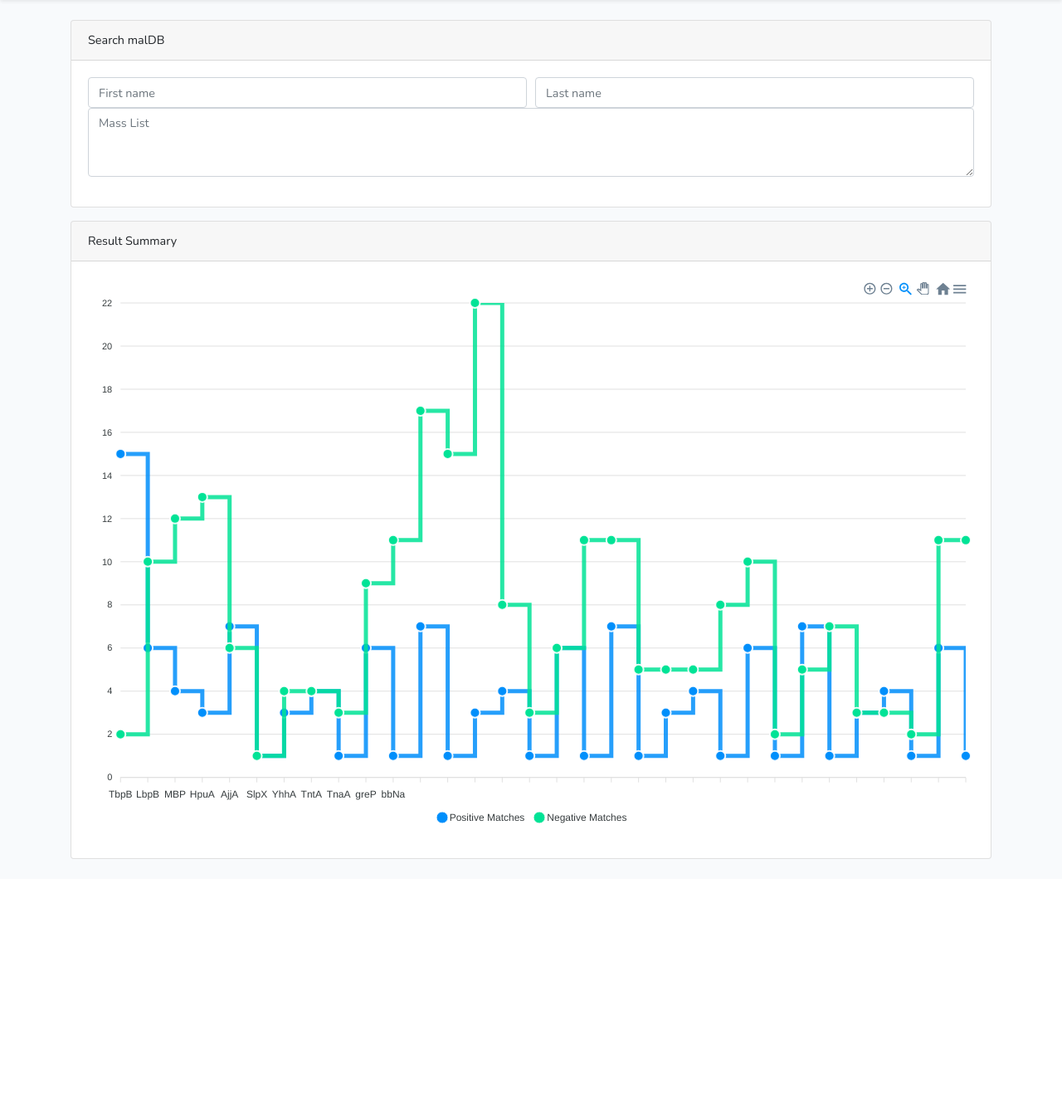
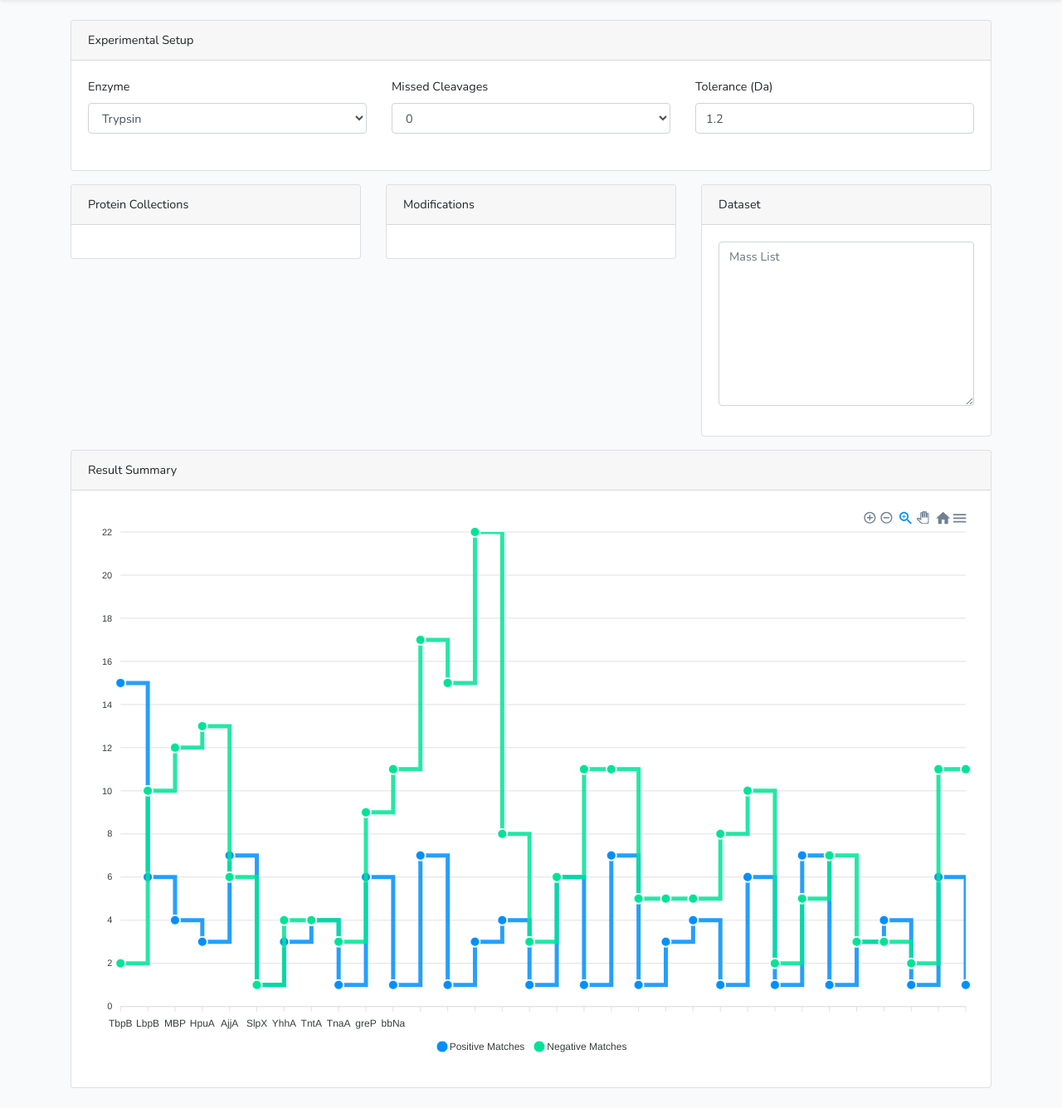
Before and after one commit to ostannick/maldb, a Laravel app: page /search in a window 1280 px wide. Shown: the part 55-1390 px from the top of the page at 83% size. Before the commit the page ends 1090 px from the top, so only its background shows below. Run offline with Laravel 8, Linux system fonts and the light colour scheme; data that the repository does not hold is empty; style sheets or scripts are compiled from the project's sources; some libraries are stand-ins or nearby versions.

Commit message:
Search form & proteome management

```diff
--- a/resources/views/layouts/app.blade.php
+++ b/resources/views/layouts/app.blade.php
@@ -84,6 +84,21 @@
         </nav>
 
         <main class="py-4">
+
+          <div class="container">
+            @if(session()->has('success'))
+                <div class="alert alert-success">
+                    {{ session()->get('success') }}
+                </div>
+            @endif
+
+            @if(session()->has('failure'))
+                <div class="alert alert-success">
+                    {{ session()->get('failure') }}
+                </div>
+            @endif
+          </div>
+
             @yield('content')
         </main>
     </div>
--- a/resources/views/search.blade.php
+++ b/resources/views/search.blade.php
@@ -5,39 +5,101 @@
     <div class="row justify-content-center">
         <div class="col-md-12">
             <div class="card">
-                <div class="card-header">{{ __('Search malDB') }}</div>
+                <div class="card-header">{{ __('Experimental Setup') }}</div>
 
                 <div class="card-body">
 
+                  <!--FORM-->
                   <div class="row">
+
                     <div class="col-12">
-                      <form>
-                        <div class="form-row">
-                          <div class="col">
-                            <input type="text" class="form-control" placeholder="First name">
-                          </div>
-                          <div class="col">
-                            <input type="text" class="form-control" placeholder="Last name">
+
+                      <div class="row mb-2">
+
+                        <div class="col">
+                          <div class="form-group">
+                            <label for="enzymeSelect">Enzyme</label>
+                            <select name="enzyme" class="form-control" id="enzymeSelect">
+                              <option value="Trypsin">Trypsin</option>
+                            </select>
                           </div>
                         </div>
-                      </form>
+
+                        <div class="col">
+                          <div class="form-group mb-2">
+                            <label for="missedCleavages">Missed Cleavages</label>
+                            <select name="missedCleavages" class="form-control" id="missedCleavages">
+                              <option value="0">0</option>
+                            </select>
+                          </div>
+                        </div>
+
+                        <div class="col">
+                          <div class="form-group mb-2">
+                            <label for="tolerance">Tolerance (Da)</label>
+                            <input class="form-control" id="tolerance" placeholder="(Da)" value="1.2">
+                          </div>
+                        </div>
+
+                      </div>
+
                     </div>
-                  </div>
-
-                  <div class="row">
-                    <div class="col-12">
-                      <form>
-                        <div class="form-group">
-                          <textarea class="form-control" id="massList" rows="3" placeholder="Mass List"></textarea>
-                        </div>
-                      </form>
-                    </div>
-
 
                   </div>
 
                 </div>
             </div>
+
+            <div class="row mt-3">
+
+              <div class="col-md-4">
+                <div class="card">
+                    <div class="card-header">{{ __('Protein Collections')}}</div>
+
+                    <div class="card-body">
+                      @auth
+                        @foreach($proteomes as $p)
+                        <div class="form-check">
+                          <input class="form-check-input" type="checkbox" value="" id="defaultCheck1">
+                          <label class="form-check-label" for="defaultCheck1">
+                            {{$p->name}}
+                          </label>
+                        </div>
+                        @endforeach
+                      @endauth
+                    </div>
+                </div>
+              </div>
+
+
+              <div class="col-md-4">
+                <div class="card">
+                    <div class="card-header">{{ __('Modifications')}}</div>
+
+                    <div class="card-body">
+
+                    </div>
+                </div>
+              </div>
+
+
+
+              <div class="col-md-4">
+                <div class="card">
+                    <div class="card-header">{{ __('Dataset')}}</div>
+
+                    <div class="card-body">
+                      <div class="form-group">
+                        <textarea class="form-control" id="massList" rows="8" placeholder="Mass List"></textarea>
+                      </div>
+                    </div>
+                </div>
+              </div>
+
+
+            </div>
+
+
 
             <div class="card mt-3">
                 <div class="card-header">{{ __('Result Summary') }}</div>
--- a/routes/web.php
+++ b/routes/web.php
@@ -1,6 +1,6 @@
 <?php
 use Illuminate\Support\Facades\Route;
-
+use App\Models\Proteome;
 
 /*
 |--------------------------------------------------------------------------
@@ -18,7 +18,11 @@ Route::get('/', function () {
 });
 
 Route::get('/search', function() {
-  return view('search');
+
+  $proteomes = Proteome::all();
+
+  return view('search')
+    ->with('proteomes', $proteomes);
 });
 
 Route::resource('/proteomes', ProteomeController::class);
```
Also changed, not shown: app/Http/Controllers/ProteomeController.php (+23 -5 lines), resources/views/proteomes.blade.php (+29 -14 lines).
